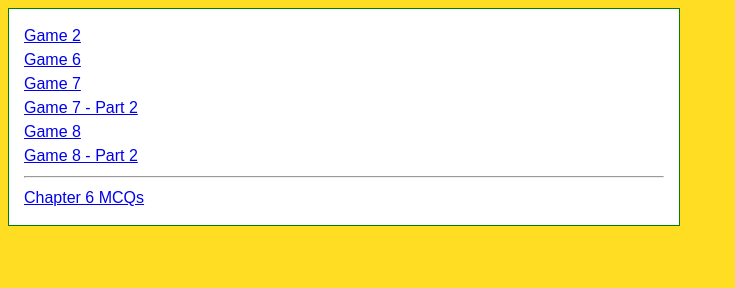
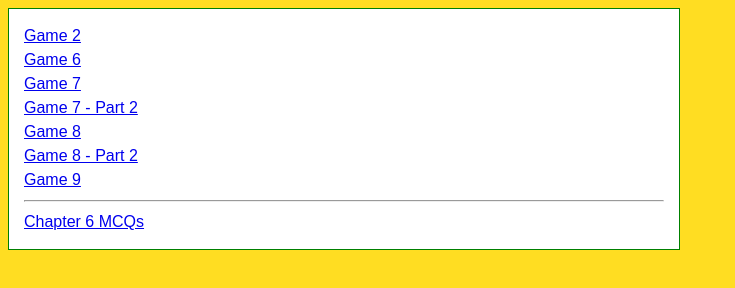
Before and after one commit to acctprog/acctprog.github.io, a plain HTML site: page index.html in a window 1280 px wide. Shown: the whole page, without its empty margins (0-735 px from the left). Drawn offline with Linux system fonts and the light colour scheme.

Commit message:
Add files via upload

```diff
--- a/index.html
+++ b/index.html
@@ -7,6 +7,7 @@
   <a href="i72.html">Game 7 - Part 2</a><br>
   <a href="i8.html">Game 8</a><br>
   <a href="i82.html">Game 8 - Part 2</a><br>
+  <a href="i9.html">Game 9</a><br>
   <hr>
   <a href="mchapter6.html">Chapter 6 MCQs</a><br>
 </div>
```
